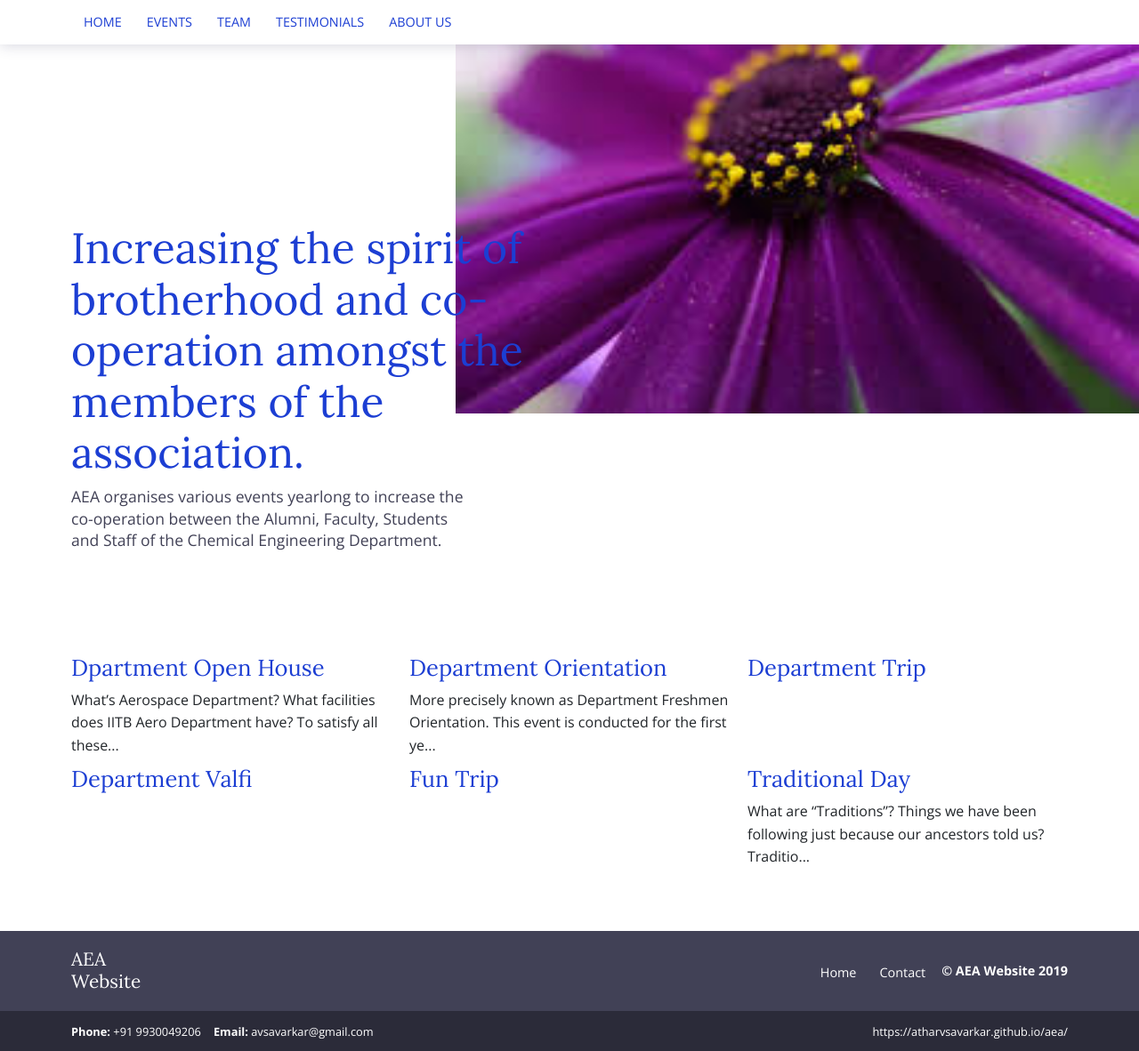
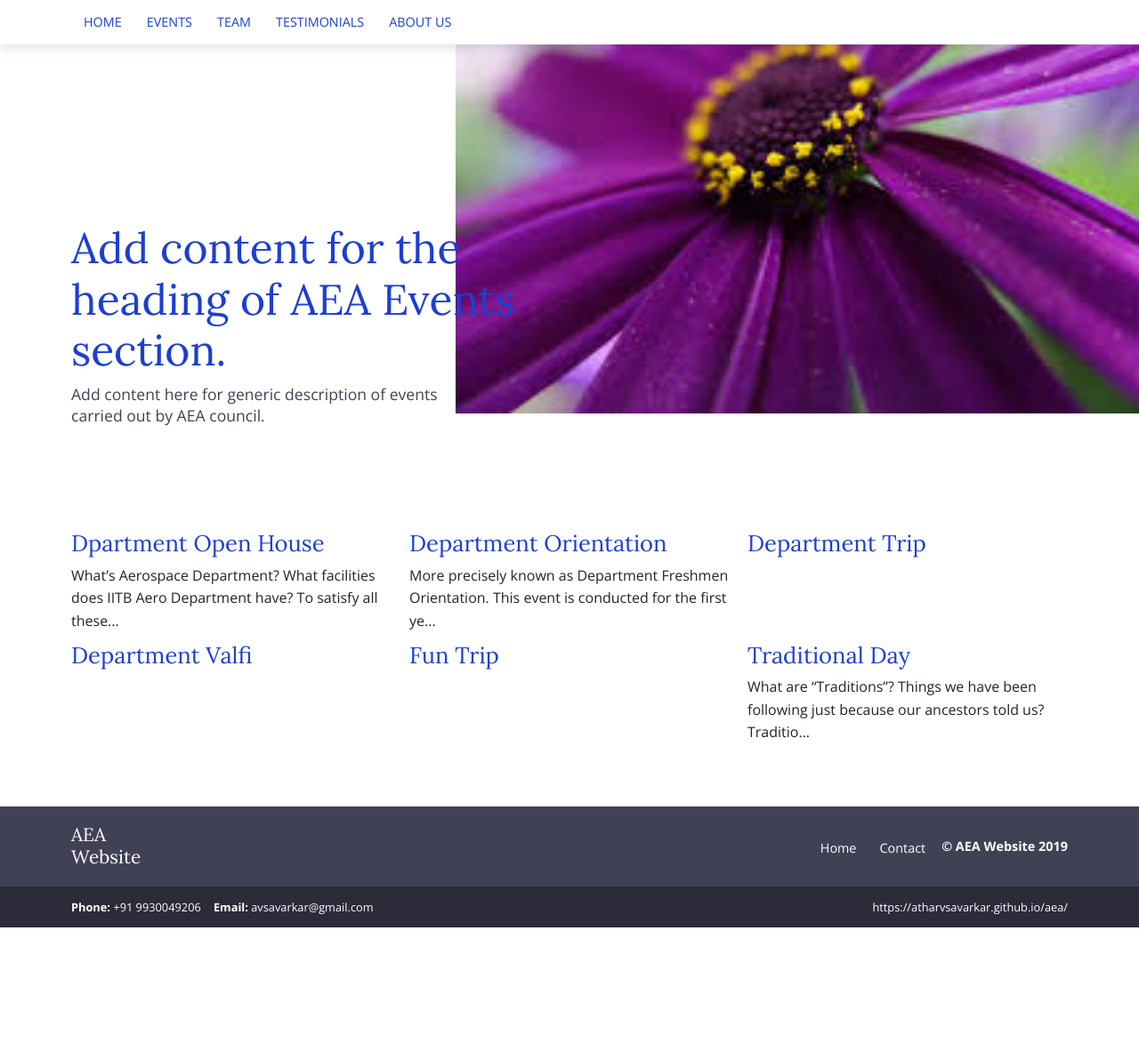
Before and after one commit to AtharvSavarkar/aea, a Jekyll site: the page built from services.html, in a window 1280 px wide. Shown: the whole page at 89% size. Built offline with Jekyll 4.4.1, drawn with Linux system fonts in a browser that asks for light colours; after the commit the page ends 1043 px from its top, so only the background shows below that.

Commit message:
Update services.html

```diff
--- a/services.html
+++ b/services.html
@@ -8,9 +8,9 @@ bodyClass: page-services-list
   <div class="container">
     <div class="row">
       <div class="col-12">
-        <h1>Increasing the spirit of brotherhood and co-operation amongst the members of the association. </h1>
+        <h1>Add content for the heading of AEA Events section. </h1>
         <p>
-          AEA organises various events yearlong to increase the co-operation between  the Alumni, Faculty, Students and Staff of the Chemical Engineering Department.
+          Add content here for generic description of events carried out by AEA council.
         </p>
       </div>
     </div>
```
